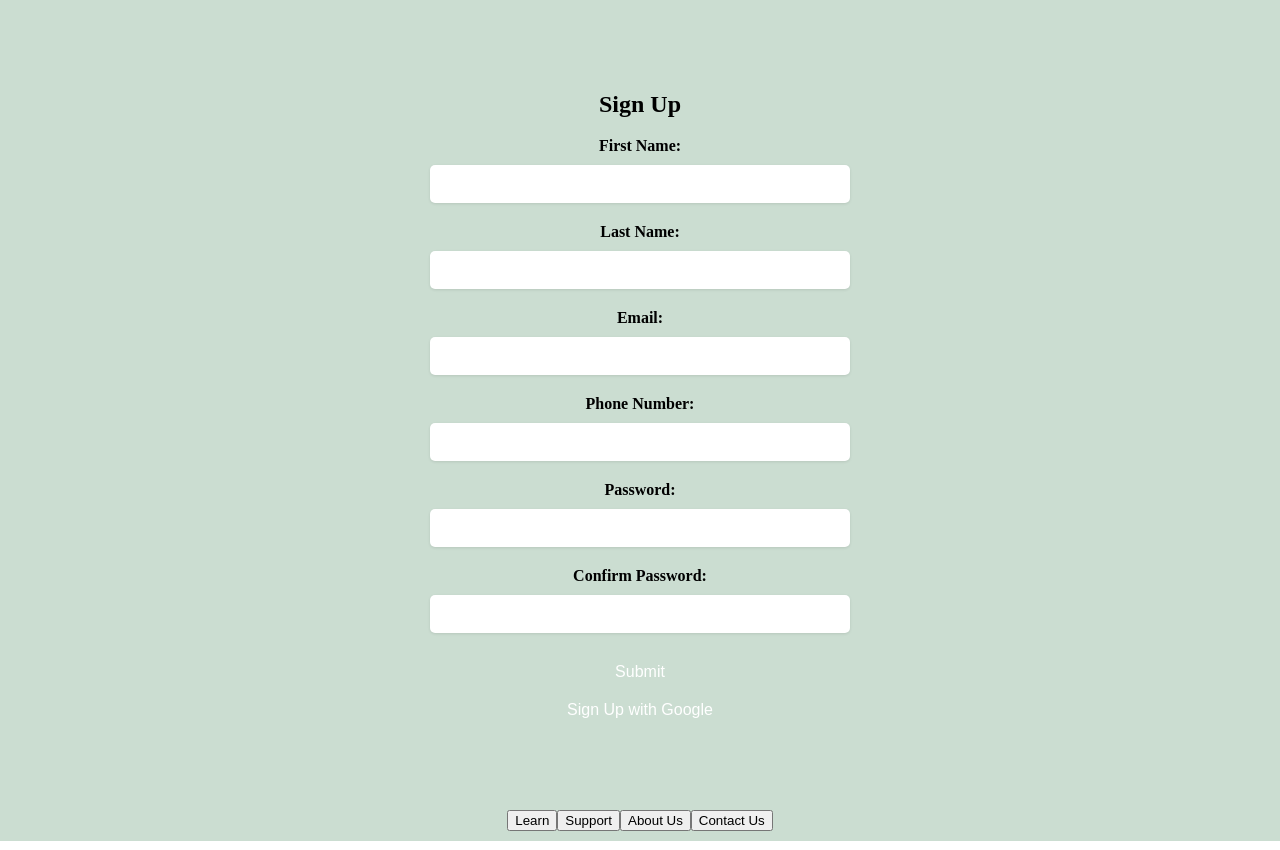
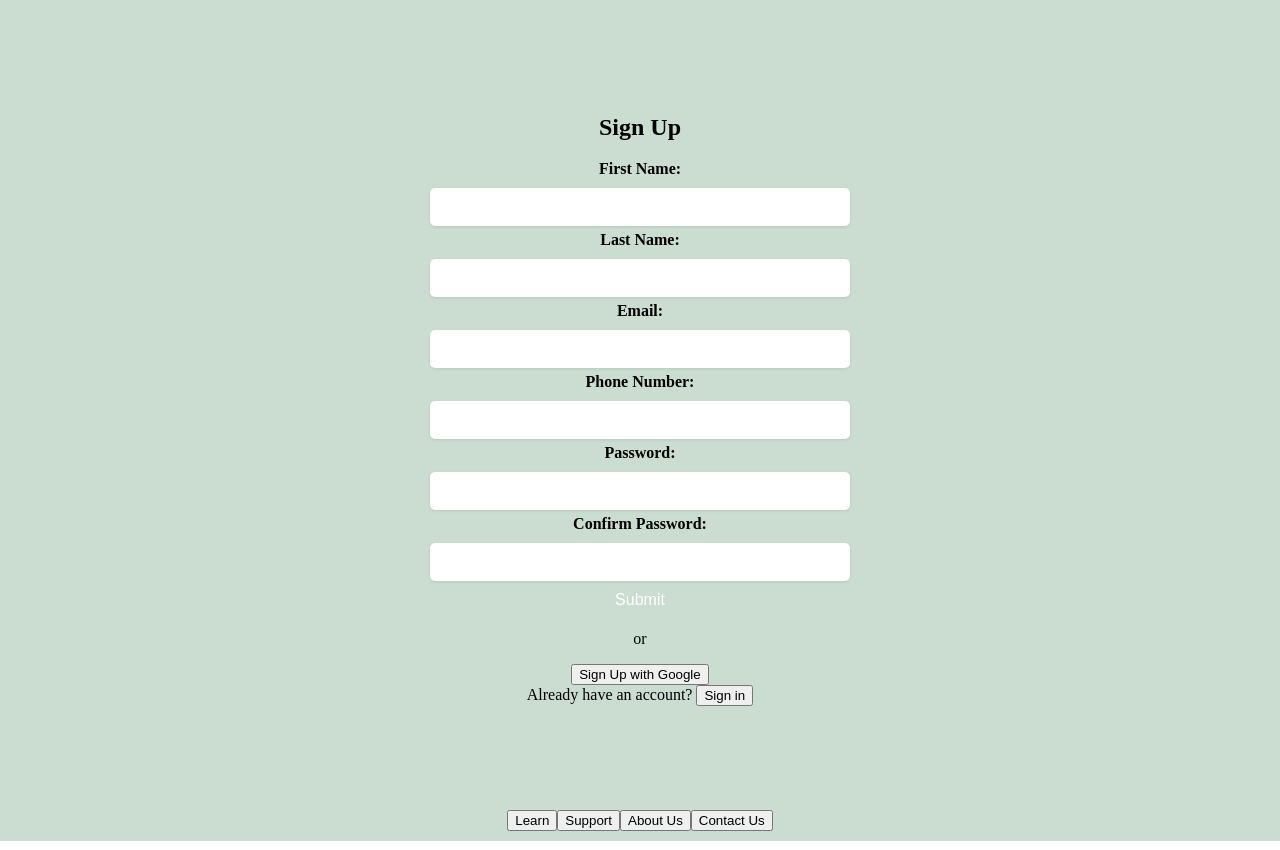
Before and after one commit to bhawansh-bns/final-screens, a React (Create React App) app: page / in a window 1280 px wide. Built offline with nearby package versions, Linux system fonts and the light colour scheme.

Commit message:
sign in button

```diff
--- a/src/SignUpPage/SignUpPageStyles.module.css
+++ b/src/SignUpPage/SignUpPageStyles.module.css
@@ -34,7 +34,7 @@ label {
 input {
   width: 100%;
   padding: 10px;
-  margin-bottom: 20px;
+  margin-bottom: 5px;
   border: none;
   border-radius: 5px;
   box-shadow: 0px 1px 3px rgba(0, 0, 0, 0.1);
@@ -44,7 +44,7 @@ input {
 button[type="submit"],
 button[type="button"] {
   width: 100%;
-  padding: 10px;
+  padding: 5px;
   border: none;
   border-radius: 5px;
   background-color: var(--color-blue);
--- a/src/components/SignUp.jsx
+++ b/src/components/SignUp.jsx
@@ -1,5 +1,5 @@
 import React, { useState } from "react";
-import styles from '../SignUpPage/SignUpPageStyles.module.css';
+import styles from "../SignUpPage/SignUpPageStyles.module.css";
 
 function SignUp() {
   const [firstName, setFirstName] = useState("");
@@ -9,7 +9,9 @@ function SignUp() {
   const [password, setPassword] = useState("");
   const [confirmPassword, setConfirmPassword] = useState("");
 
-  const handleSignUp = () => {
+  const handleSignUp = (e) => {
+    e.preventDefault();
+    // TODO: implement sign up logic
   };
 
   return (
@@ -63,12 +65,13 @@ function SignUp() {
           value={confirmPassword}
           onChange={(e) => setConfirmPassword(e.target.value)}
         />
-
-        <div className={styles.buttonContainer}>
-          <button type="submit">Submit</button>
-          <button type="button">Sign Up with Google</button>
-        </div>
+        <button type="submit">Submit</button>
       </form>
+      <p>or</p>
+      <button>Sign Up with Google</button>
+      <div className={styles.signin}>
+        Already have an account? <button>Sign in</button>
+      </div>
     </div>
   );
 }
```
